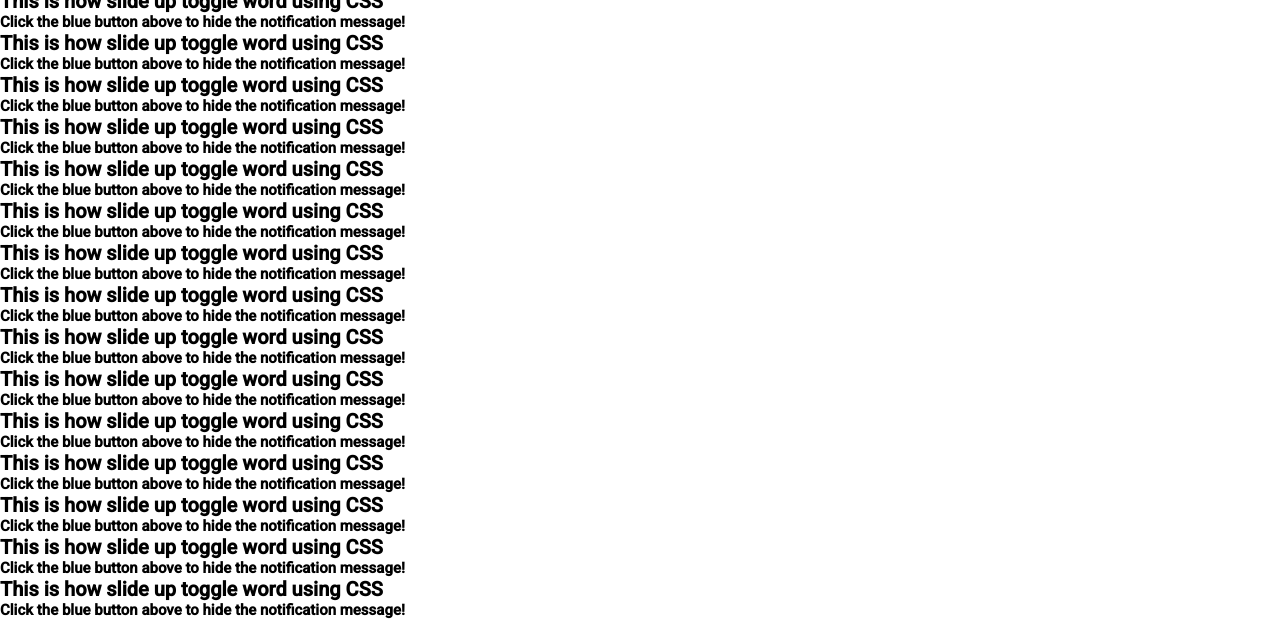
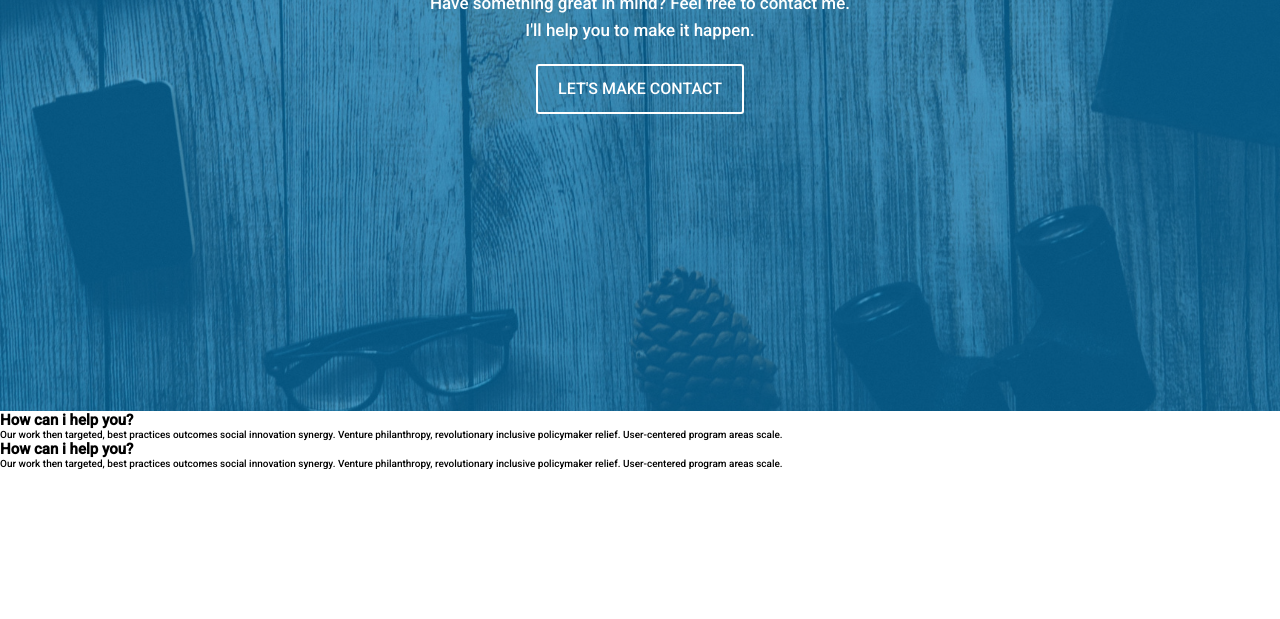
Before and after one commit to HafidzN/Cermati.com-Front-end-Developer-Test, a plain HTML site: page index.html in a window 1280 px wide. Shown: the part 469-1088 px from the top of the page. After the commit the page ends 938 px from the top, so only its background shows below. Drawn offline with Linux system fonts and the light colour scheme.

Commit message:
creates header & hero-shot

```diff
--- a/index.html
+++ b/index.html
@@ -10,55 +10,36 @@
   <input type="checkbox" name="toggle" id="toggle" checked style="display:none;">
   <label for="toggle" style="display:none;"></label>
   <div class="container">
-      <h1>This is how slide up toggle word using CSS</h1>
-      <h2>Click the blue button above to hide the notification message!</h2>
-      <h1>This is how slide up toggle word using CSS</h1>
-      <h2>Click the blue button above to hide the notification message!</h2>
-      <h1>This is how slide up toggle word using CSS</h1>
-      <h2>Click the blue button above to hide the notification message!</h2>
-      <h1>This is how slide up toggle word using CSS</h1>
-      <h2>Click the blue button above to hide the notification message!</h2>
-      <h1>This is how slide up toggle word using CSS</h1>
-      <h2>Click the blue button above to hide the notification message!</h2>
-      <h1>This is how slide up toggle word using CSS</h1>
-      <h2>Click the blue button above to hide the notification message!</h2>
-      <h1>This is how slide up toggle word using CSS</h1>
-      <h2>Click the blue button above to hide the notification message!</h2>
-      <h1>This is how slide up toggle word using CSS</h1>
-      <h2>Click the blue button above to hide the notification message!</h2>
-      <h1>This is how slide up toggle word using CSS</h1>
-      <h2>Click the blue button above to hide the notification message!</h2>
-      <h1>This is how slide up toggle word using CSS</h1>
-      <h2>Click the blue button above to hide the notification message!</h2>
-      <h1>This is how slide up toggle word using CSS</h1>
-      <h2>Click the blue button above to hide the notification message!</h2>
-      <h1>This is how slide up toggle word using CSS</h1>
-      <h2>Click the blue button above to hide the notification message!</h2>
-      <h1>This is how slide up toggle word using CSS</h1>
-      <h2>Click the blue button above to hide the notification message!</h2>
-      <h1>This is how slide up toggle word using CSS</h1>
-      <h2>Click the blue button above to hide the notification message!</h2>
-      <h1>This is how slide up toggle word using CSS</h1>
-      <h2>Click the blue button above to hide the notification message!</h2>
-      <h1>This is how slide up toggle word using CSS</h1>
-      <h2>Click the blue button above to hide the notification message!</h2>
-      <h1>This is how slide up toggle word using CSS</h1>
-      <h2>Click the blue button above to hide the notification message!</h2>
-      <h1>This is how slide up toggle word using CSS</h1>
-      <h2>Click the blue button above to hide the notification message!</h2>
-      <h1>This is how slide up toggle word using CSS</h1>
-      <h2>Click the blue button above to hide the notification message!</h2>
-      <h1>This is how slide up toggle word using CSS</h1>
-      <h2>Click the blue button above to hide the notification message!</h2>
-      <h1>This is how slide up toggle word using CSS</h1>
-      <h2>Click the blue button above to hide the notification message!</h2>
-      <h1>This is how slide up toggle word using CSS</h1>
-      <h2>Click the blue button above to hide the notification message!</h2>
-      <h1>This is how slide up toggle word using CSS</h1>
-      <h2>Click the blue button above to hide the notification message!</h2>
-      <h1>This is how slide up toggle word using CSS</h1>
-      <h2>Click the blue button above to hide the notification message!</h2>
-    </div>
+    <header id="showcase">
+      <div class="overlay"></div>
+      <div class="heroshot">
+        <h1>Hello! I'm Anna Adianti</h1>
+        <h2>Consult, Design, and Develop Websites</h2>
+        <p>Have something great in mind? Feel free to contact me.</p>
+        <p>I'll help you to make it happen.</p>
+        <a href="#" class="button">Let's Make Contact</a>
+        <div class="logo">
+          <img src="./assets/y-logo-white.png" alt="">
+        </div>
+      </div>
+    </header>
+    <section id="section-a">
+      <h1>How can i help you?</h1>
+      <p>
+        Our work then targeted, best practices outcomes social innovation synergy.
+        Venture philanthropy, revolutionary inclusive policymaker relief. User-centered
+        program areas scale.
+      </p>
+    </section>
+    <section id="section-b">
+      <h1>How can i help you?</h1>
+      <p>
+        Our work then targeted, best practices outcomes social innovation synergy.
+        Venture philanthropy, revolutionary inclusive policymaker relief. User-centered
+        program areas scale.
+      </p>
+    </section>
+  </div>
   <div class="notification-panel">
     <div class="content">
       <p>By accessing and using this website, you acknowledge that you have read and
--- a/styles/style.scss
+++ b/styles/style.scss
@@ -96,6 +96,87 @@ body {
     content: "Got it";
 }
 
+#showcase{
+    font-size: 1.7rem;
+    line-height: 1.6;
+    background-image: url('/assets/work-desk__dustin-lee.jpg');
+    height: 100vh;
+    background-size: cover;
+    background-position: center;
+    height:100vh;
+    position: relative;
+
+
+    .heroshot{
+        position: absolute;
+        top: 0;
+        left: 0;
+        width: 100%;
+        height: 100%;
+        background: transparent;
+
+        display:flex;
+        flex-direction:column;
+        justify-content:center;
+        align-items:center;
+        text-align:center;
+        padding:0 2rem;
+        h1{
+            line-height: 1.2;
+            color: white
+        }
+
+        h2 {
+            color: white
+        }
+
+        p {
+            font-size: 1.7rem;
+            max-width: 52rem;
+            color: white
+        }
+
+        .button{
+            font-size:1.6rem;
+            text-decoration:none;
+            text-transform: uppercase;
+            color:white;
+            border:white 2px solid;
+            padding:1rem 2rem;
+            border-radius:3px;
+            margin-top:2rem;
+            font-weight: 550;
+
+            &:hover{
+                background:white;
+                color: rgba(0, 0, 0, 0.5)
+            }
+          }
+
+          .logo{
+              width: 5rem;
+              height: 5rem;
+              position: absolute;
+              top: 4.3rem;
+              left: 4.3rem;
+
+              img{
+                  width: 100%;
+                  height: 100%;
+              }
+          }
+      }
+
+      .overlay{
+          position: absolute;
+          top: 0;
+          left: 0;
+          width: 100%;
+          height: 100%;
+          background: rgba(0, 123, 193, 0.6);
+      }
+}
+
 @media screen and (max-width: 480px) {
     .notification-panel{
         padding:1.3rem 1.1rem 1.1rem 1.1rem;
@@ -115,8 +196,6 @@ body {
     }
 }
 
-
-
 @media screen and (max-width: 363px){
     #toggle:checked ~ .container {
         margin-top: 14rem;
```
Also changed, not shown: assets/work-desk__dustin-lee.jpg (added), assets/y-logo-white.png (added), styles/style.css, 1 other file.
